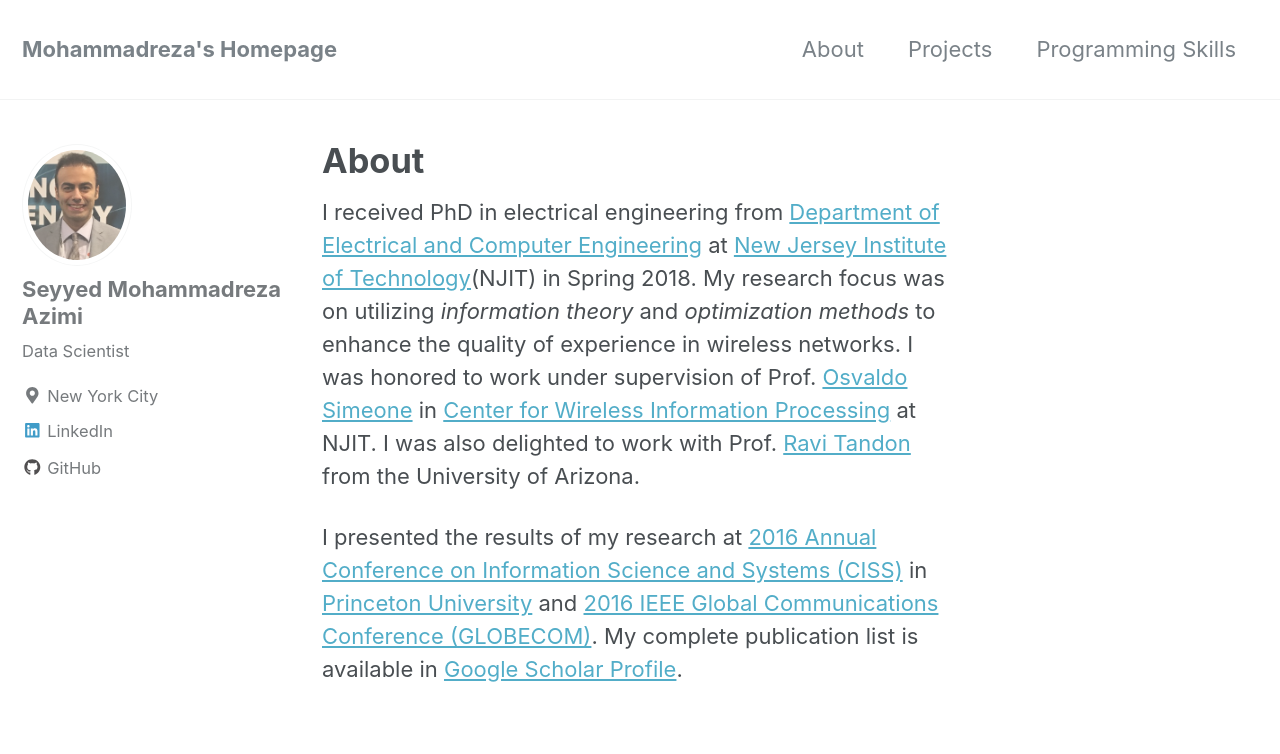
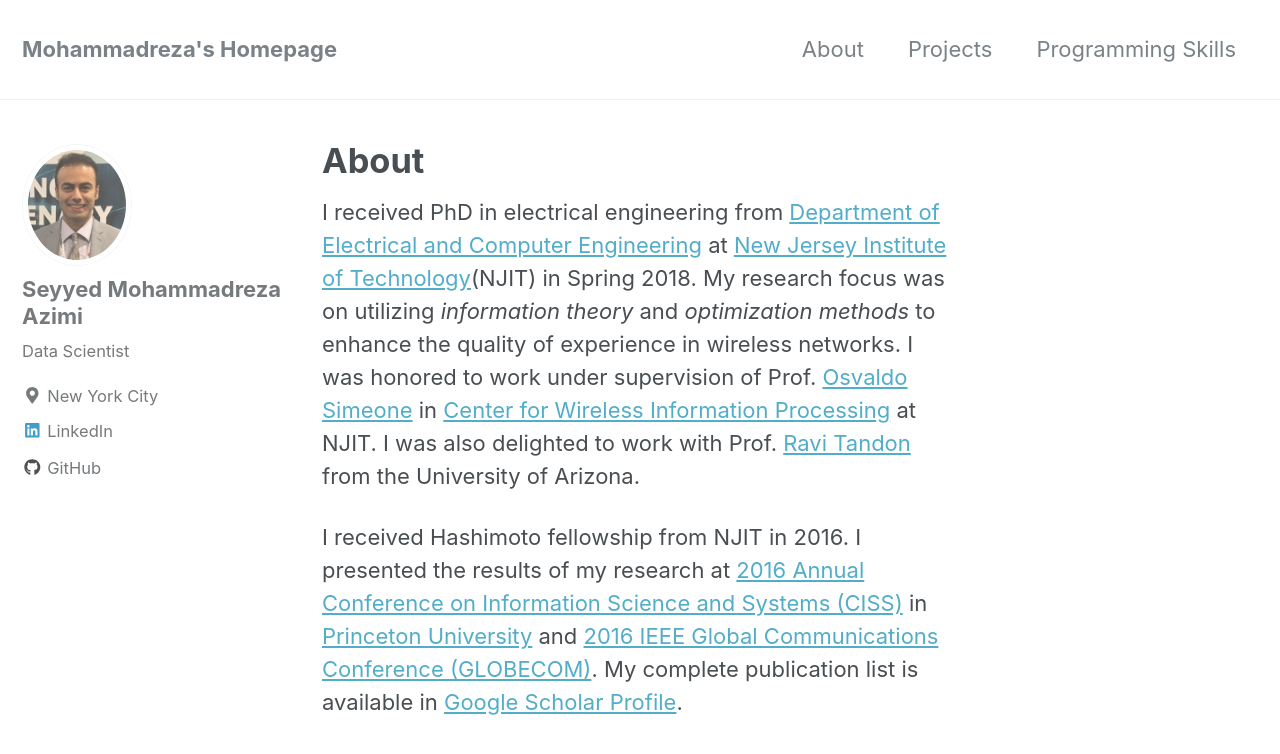
Before and after one commit to MohammadrezaAzimi/MohammadrezaAzimi.github.io, a Jekyll site: the page built from _pages/about.md, in a window 1280 px wide and 900 px high. Shown: the top 754 px of the window. Built offline with Jekyll 4.4.1, drawn with Linux system fonts in a browser that asks for light colours; nearby versions of some CDN libraries.

Commit message:
new github

```diff
--- a/_pages/about.md
+++ b/_pages/about.md
@@ -5,4 +5,4 @@
 
 I received PhD in electrical engineering from [Department of Electrical and Computer Engineering](https://ece.njit.edu) at [New Jersey Institute of Technology](http://www.njit.edu)(NJIT) in Spring 2018. My research focus was on utilizing *information theory* and *optimization methods* to enhance the quality of experience in wireless networks. I was honored to work under supervision of Prof. [Osvaldo Simeone](https://nms.kcl.ac.uk/osvaldo.simeone/index.htm) in [Center for Wireless Information Processing](http://centers.njit.edu/cwcspr/) at NJIT. I was also delighted to work with Prof. [Ravi Tandon](http://www2.engr.arizona.edu/~tandonr/) from the University of Arizona.
 
-I presented the results of my research at [2016 Annual Conference on Information Science and Systems (CISS)](http://ieeexplore.ieee.org/abstract/document/7460543/) in [Princeton University](https://www.princeton.edu) and [2016 IEEE Global Communications Conference (GLOBECOM)](http://ieeexplore.ieee.org/abstract/document/7841853/). My complete publication list is available in [Google Scholar Profile](https://scholar.google.it/citations?hl=de&user=Nuew5tYAAAAJ&view_op=list_works).
+I received Hashimoto fellowship from NJIT in 2016. I presented the results of my research at [2016 Annual Conference on Information Science and Systems (CISS)](http://ieeexplore.ieee.org/abstract/document/7460543/) in [Princeton University](https://www.princeton.edu) and [2016 IEEE Global Communications Conference (GLOBECOM)](http://ieeexplore.ieee.org/abstract/document/7841853/). My complete publication list is available in [Google Scholar Profile](https://scholar.google.it/citations?hl=de&user=Nuew5tYAAAAJ&view_op=list_works).
```
Also changed, not shown: _posts/2018-04-09-WordEmbedSmall.md (added).
